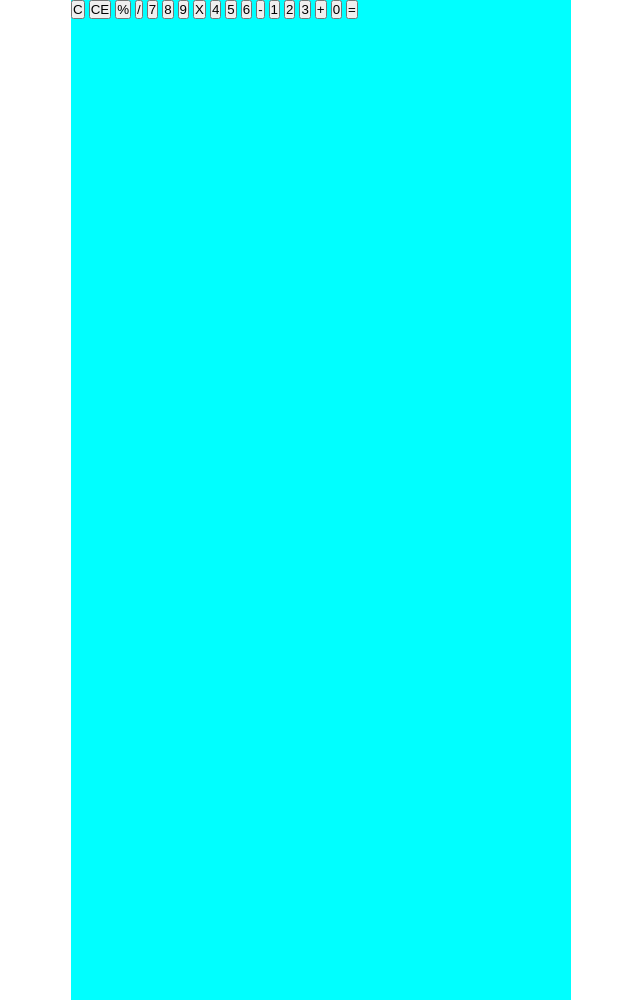
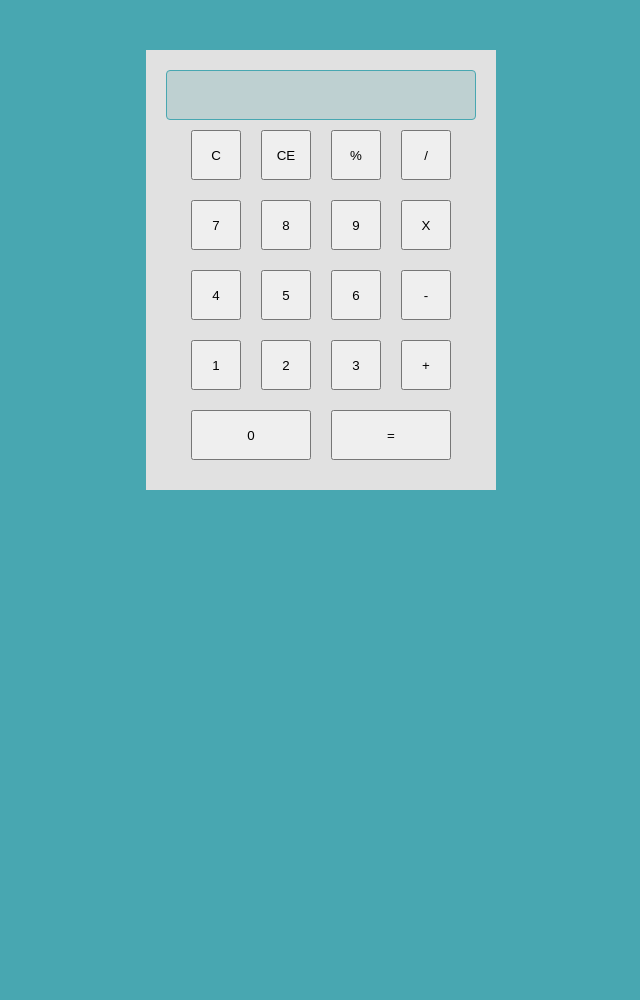
Before and after one commit to estefaneluz/calculadoraJS, a plain HTML site: page index.html in a window 1280 px wide. Shown: the whole page, without its empty margins (319-959 px from the left). After the commit the page ends 800 px from the top, so only its background shows below. Drawn offline with Linux system fonts and the light colour scheme.

Commit message:
Adicionando estilização simples

```diff
--- a/css/style.css
+++ b/css/style.css
@@ -9,11 +9,42 @@ body {
   display: flex;
   flex-direction: column;
   align-items: center;
+  background-color: #48a7b1;
+  min-height: 100vh;
+}
+
+.calculadora {
+  display: flex;
+  flex-direction: column;
+  width: 350px;
+  background-color: #e1e1e1;
+  align-items: center;
+  margin-top: 50px;
+  padding: 20px;
+}
+
+.container-resposta {
+  width: 100%;
+  height: 50px;
+  background-color: #bed0d1;
+  border: 1px solid #48a7b1;
+  border-radius: 4px;
+}
+
+.botoes {
+  display: flex;
+  width: 100%;
+  flex-direction: row;
+  flex-wrap: wrap;
   justify-content: center;
 }
 
-.calculadora {
-  width: 500px;
-  height: 1000px;
-  background-color: aqua;
+.btn {
+  width: 50px;
+  height: 50px;
+  margin: 10px;
 }
+
+.btn.maior {
+  width: 120px;
+}
--- a/index.html
+++ b/index.html
@@ -19,20 +19,20 @@
       <button class="btn">CE</button>
       <button class="btn">%</button>
       <button class="btn">/</button>
-      <button class="btn">7</button>
-      <button class="btn">8</button>
-      <button class="btn">9</button>
+      <button class="btn num">7</button>
+      <button class="btn num">8</button>
+      <button class="btn num">9</button>
       <button class="btn">X</button>
-      <button class="btn">4</button>
-      <button class="btn">5</button>
-      <button class="btn">6</button>
+      <button class="btn num">4</button>
+      <button class="btn num">5</button>
+      <button class="btn num">6</button>
       <button class="btn">-</button>
-      <button class="btn">1</button>
-      <button class="btn">2</button>
-      <button class="btn">3</button>
+      <button class="btn num">1</button>
+      <button class="btn num">2</button>
+      <button class="btn num">3</button>
       <button class="btn">+</button>
-      <button class="btn">0</button>
-      <button class="btn">=</button>
+      <button class="btn maior num">0</button>
+      <button class="btn maior">=</button>
     </div>
   </div>
 
```
